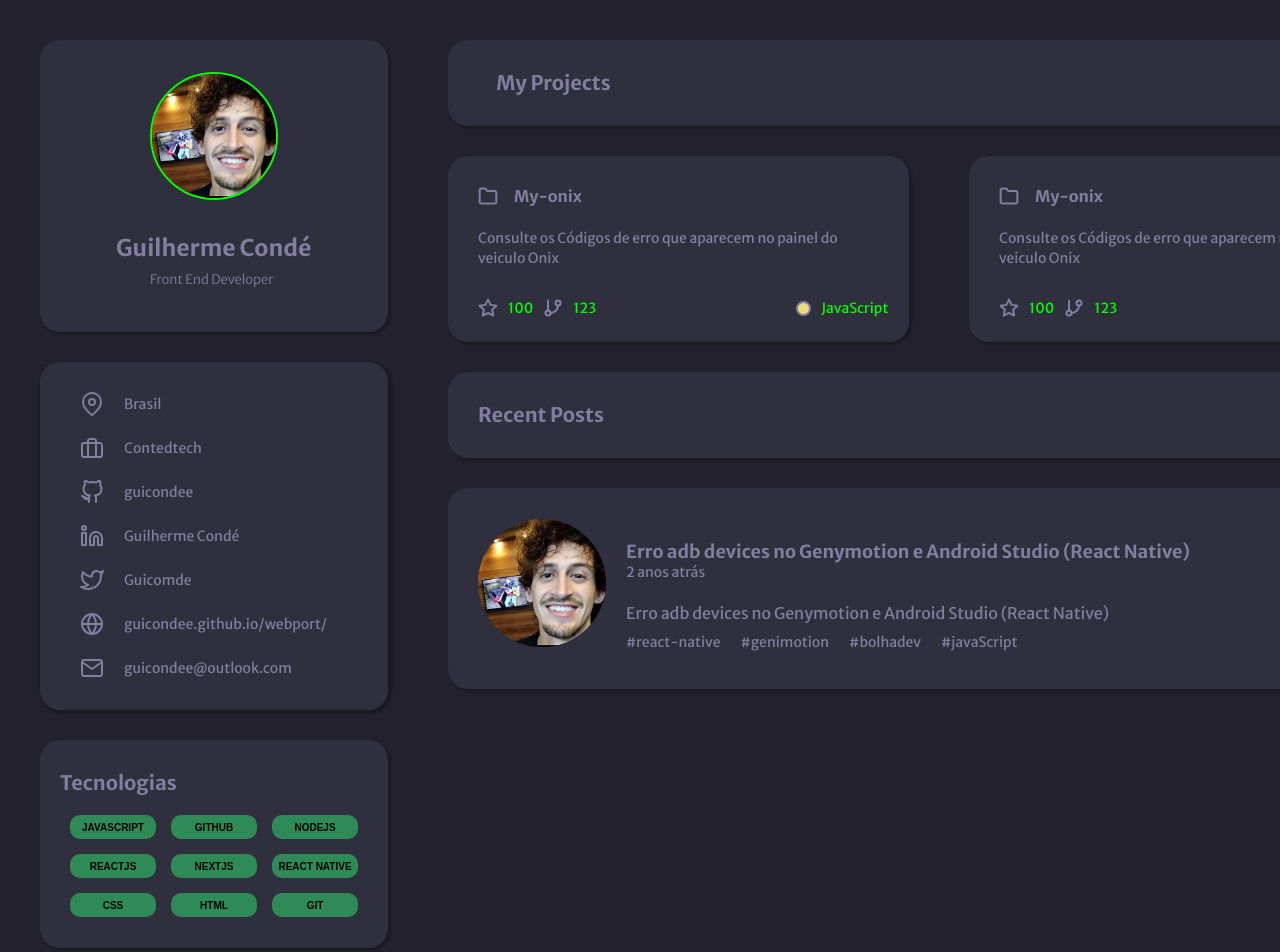
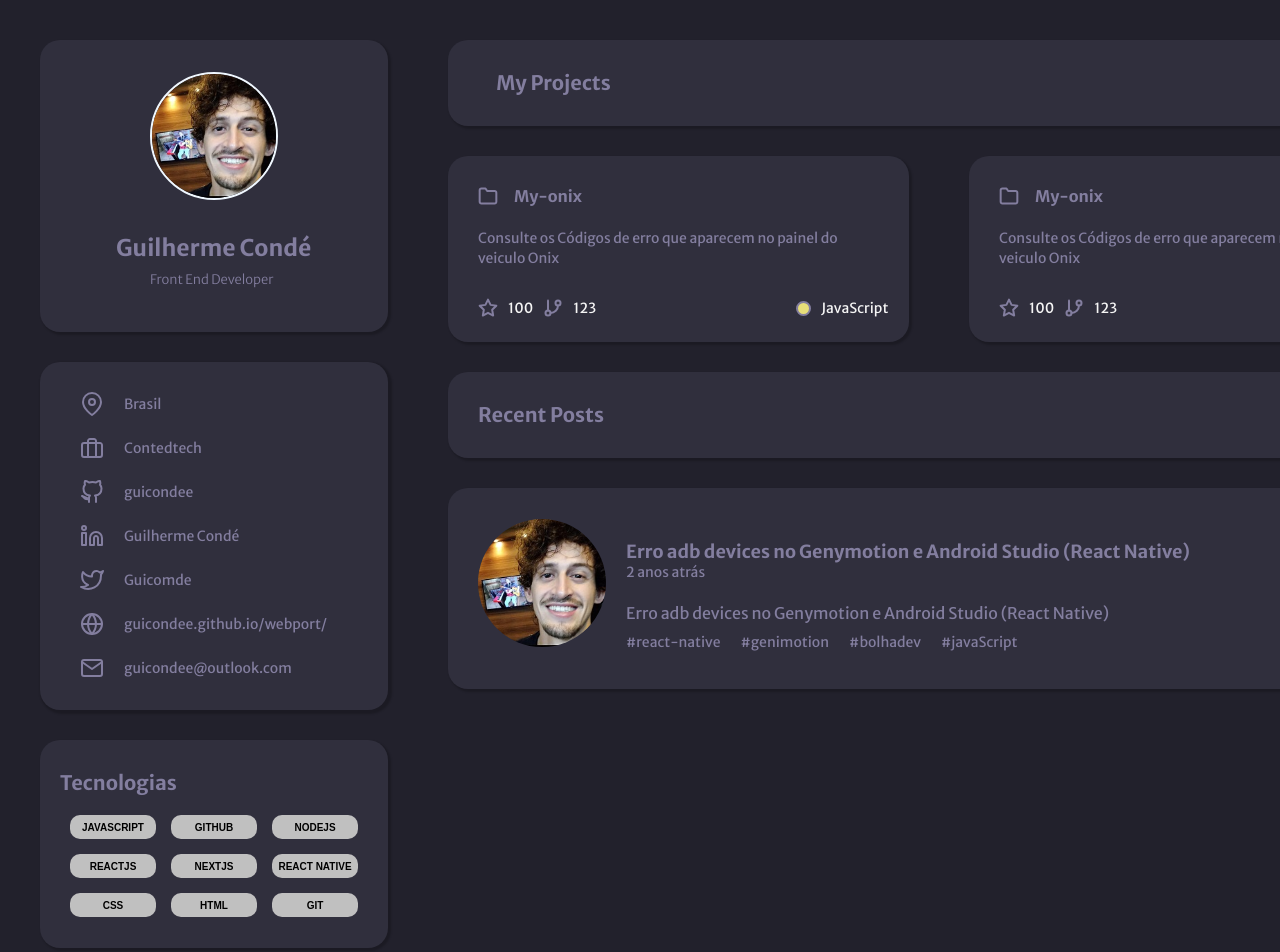
Before and after one commit to guicondee/Webport, a plain HTML site: page index.html in a window 1280 px wide. Shown: the top 952 px of the page. Drawn offline with nearby package versions, Linux system fonts and the light colour scheme.

Commit message:
background-colors button

```diff
--- a/home.css
+++ b/home.css
@@ -31,6 +31,7 @@ body{
   box-shadow: .2rem .2rem .2rem .1rem rgba(0, 0, 0, 0.2);
 
   margin-bottom: 3rem;
+
 }
 
 .ident img {
@@ -38,7 +39,9 @@ body{
   height: 12.8rem;
 
   border-radius: 50%;
-  border: 2px solid  #00FF00;
+  border: 2px solid  aliceblue;
+  /* border: 2px solid  #00FF00; */
+
   margin: 3.2rem 11rem 3rem 11rem;
 }
 
@@ -137,21 +140,31 @@ body{
 .tecs .skills ul li button {
   font-weight: 700;
 
-  font-size: 1.0rem;
-  line-height: 1.3rem;
+
+  font-size: 1rem;
+  line-height: 2.5rem;
   text-align: center;
 
   color: #000000;
 
+
   width: 8.6rem;
   height: 2.4em;
 
-  background: #2E8B57;
+  background: #C0C0C0;
   border-radius: 1rem;
+
   border: none;
+  cursor: pointer;
 
   text-transform: uppercase;
+  transition: 0.3s;
+}
 
+.tecs .skills ul li button:hover{
+  transform: translateY(-08px);
+
+  filter: brightness(1.6);
 }
 
 .experiences {
@@ -322,7 +335,8 @@ body{
   font-size: 14px;
   line-height: 18px;
 
-  color: #00FF00;
+  /* color: #00FF00; */
+  color: 	#F5F5F5;
 }
 
 .cards .card-1 .icons-card-1 .light-1{
```
